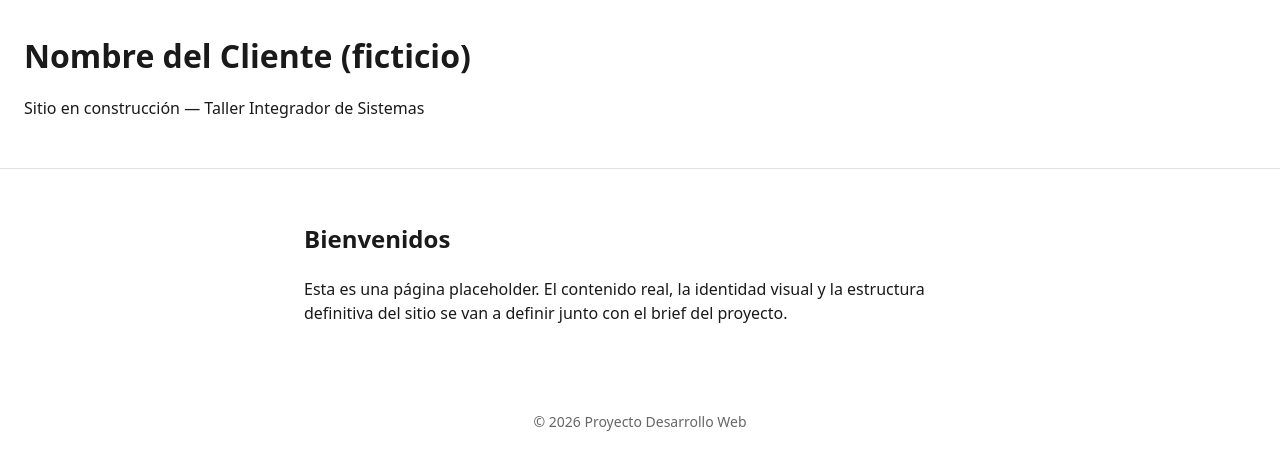
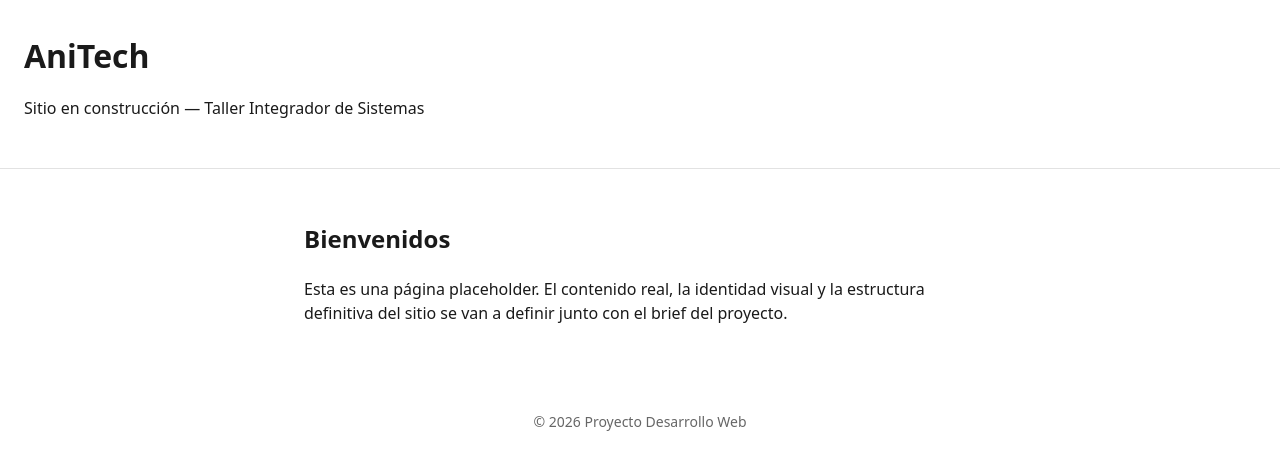
Before and after one commit to Matiuz06/Proyecto-Desarrollo-Web, a website: page index.html in a window 1280 px wide. Drawn offline with Linux system fonts and the light colour scheme.

Commit message:
Update index.html

```diff
--- a/index.html
+++ b/index.html
@@ -10,7 +10,7 @@
 </head>
 <body>
   <header>
-    <h1>Nombre del Cliente (ficticio)</h1>
+    <h1>AniTech</h1>
     <p>Sitio en construcción — Taller Integrador de Sistemas</p>
   </header>
 
```
